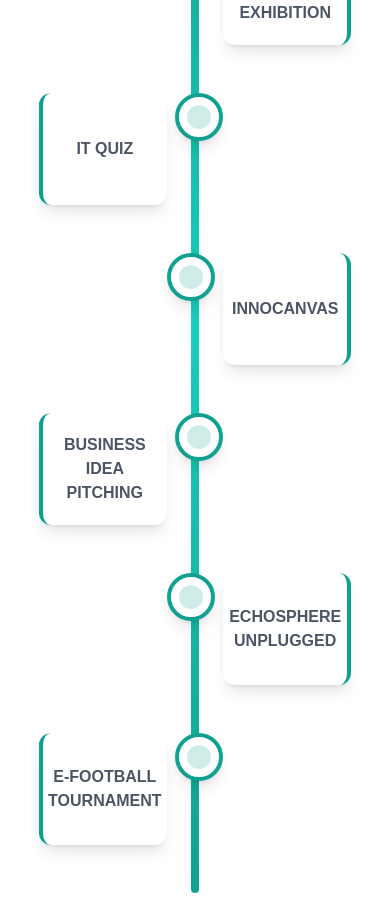
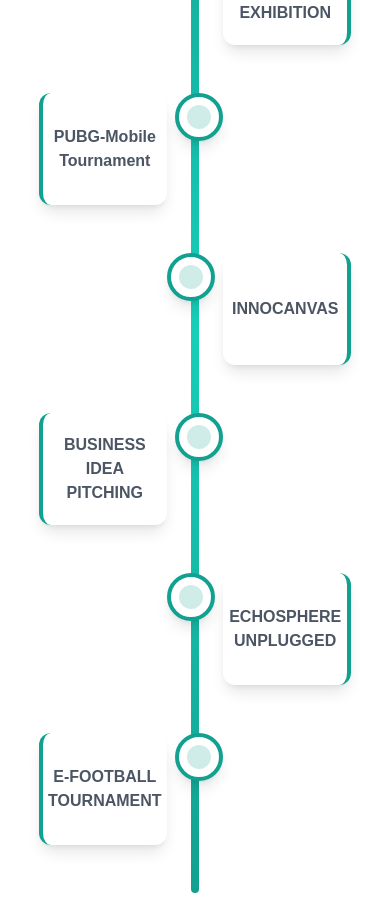
Before and after one commit to PU-Tech-Club/InnoSphere2025, a React (Vite) app: page / in a window 390 px wide. Shown: the part 4940-5862 px from the top of the page. Built offline with nearby package versions, Linux system fonts and the light colour scheme.

Commit message:
update: Events IT Quiz -> PUBG Mobile Tournament

```diff
--- a/src/App.tsx
+++ b/src/App.tsx
@@ -782,7 +782,7 @@
                               {i === 0
                                 ? "HARDWARE PROJECT EXHIBITION"
                                 : i === 2
-                                  ? "IT QUIZ"
+                                  ? "PUBG-Mobile Tournament"
                                   : i === 4
                                     ? "BUSINESS IDEA PITCHING"
                                     : i === 6
```
